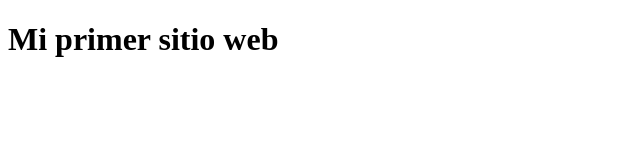
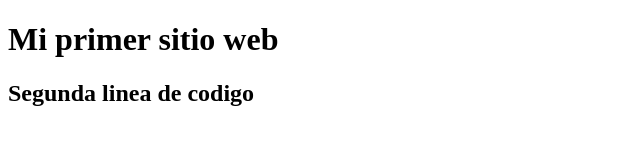
Before and after one commit to scastellotec/git_prueba, a plain HTML site: page index.html in a window 1280 px wide. Shown: the whole page, without its empty margins (0-640 px from the left). Drawn offline with Linux system fonts and the light colour scheme.

Commit message:
Mi segundo commit

```diff
--- /dev/null
+++ b/estilos.css
@@ -0,0 +1,3 @@
+body{
+    display: flex;
+}
--- a/index.html
+++ b/index.html
@@ -8,5 +8,6 @@
 </head>
 <body>
     <h1>Mi primer sitio web</h1>
+    <h2>Segunda linea de codigo</h2>
 </body>
 </html>
```
